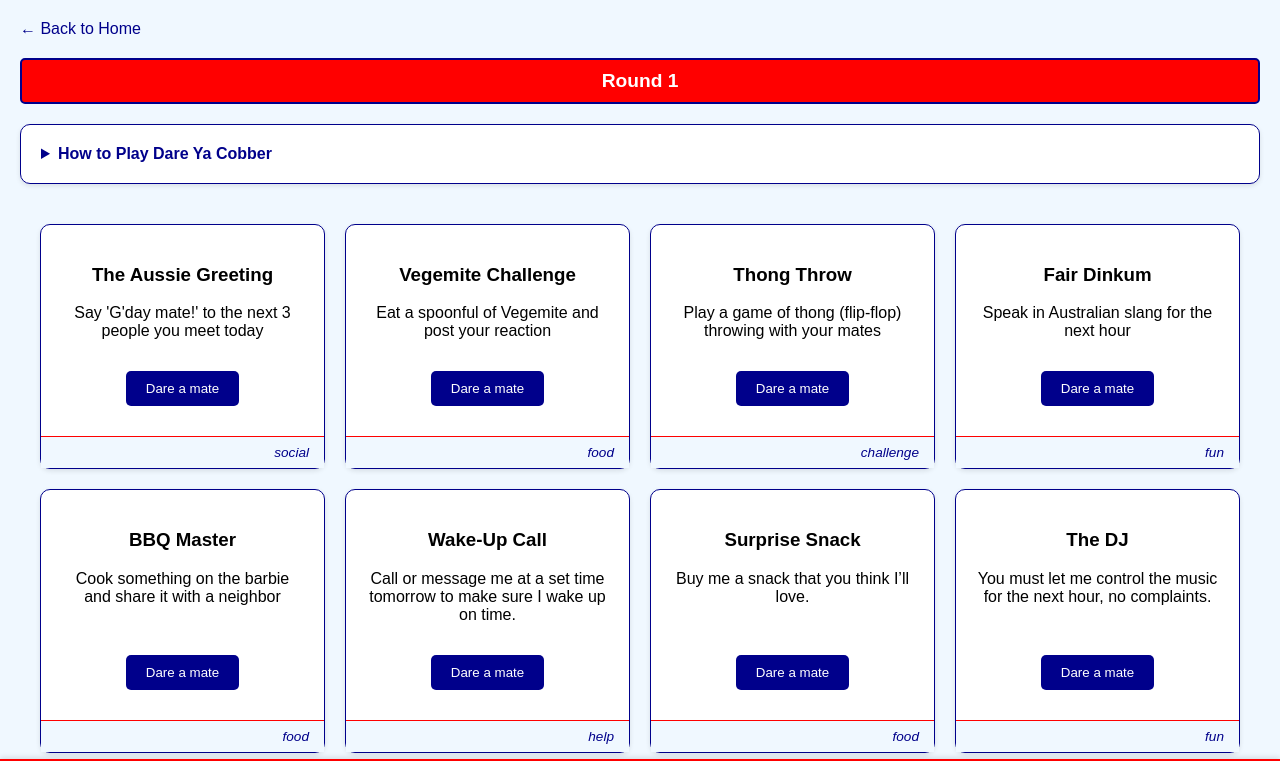
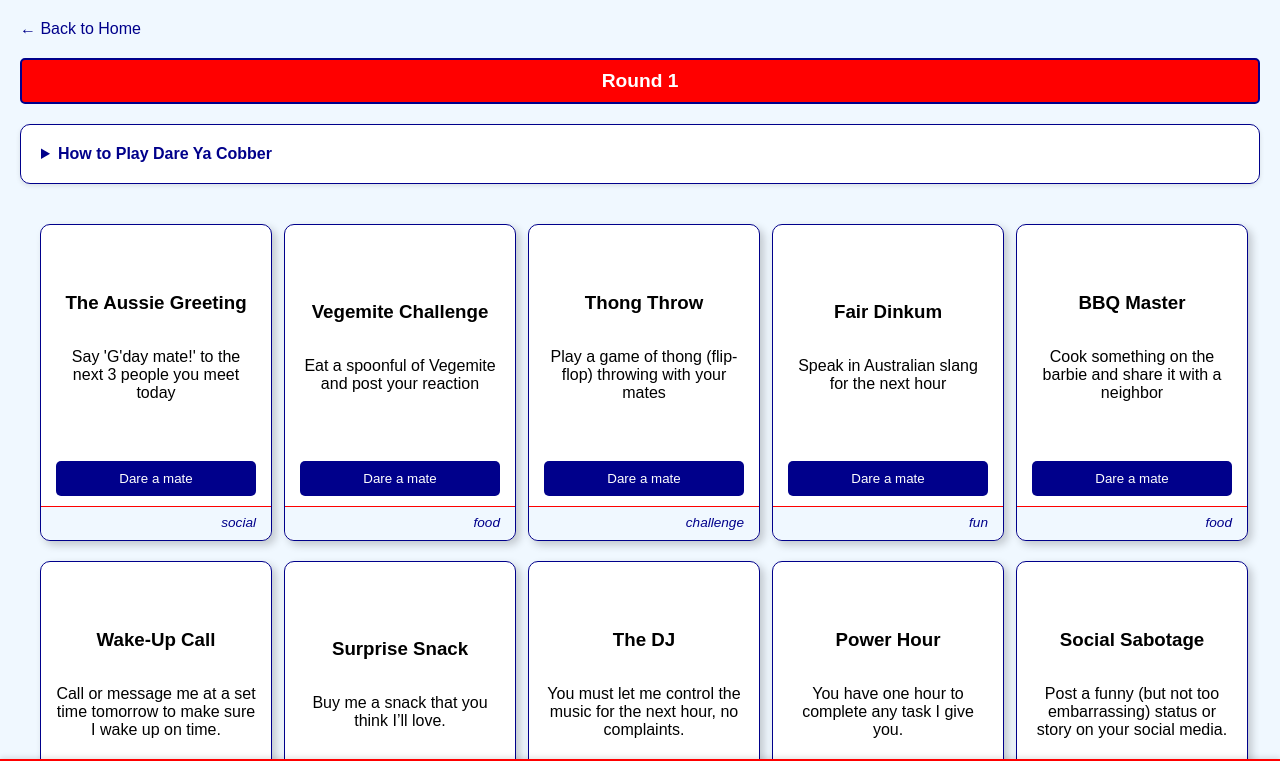
Before and after one commit to gitstua/stu-spa-demos, a plain HTML site: page dare-ya-cobber/dare-ya-cobber.html in a window 1280 px wide. Shown: the top 770 px of the page. Drawn offline with Linux system fonts and the light colour scheme.

Commit message:
Refactor card styles for improved layout and hover effects in dare-ya-cobber.html

```diff
--- a/dare-ya-cobber/dare-ya-cobber.html
+++ b/dare-ya-cobber/dare-ya-cobber.html
@@ -19,24 +19,41 @@
         }
         .cards-container {
             display: grid;
-            grid-template-columns: repeat(auto-fill, minmax(250px, 1fr));
+            grid-template-columns: repeat(auto-fill, minmax(200px, 1fr));
             gap: 20px;
             padding: 20px;
+            margin: 0 auto;
+            max-width: 1200px;
         }
         .card {
             background: white;
-            padding: 20px 20px 0 20px;
+            padding: 15px 15px 0 15px;
             border-radius: 10px;
-            box-shadow: 0 2px 5px rgba(0,0,0,0.1);
+            box-shadow: 4px 4px 8px rgba(0, 0, 0, 0.2);
             text-align: center;
             display: flex;
             flex-direction: column;
             justify-content: space-between;
-            min-height: 200px;
+            min-height: 300px;
+            aspect-ratio: 2.5/3.5;
+            margin: 0 auto;
+            max-width: 200px;
             border: 1px solid #00008B; /* Navy blue border */
+            overflow: hidden;
+        }
+        .card:hover {
+            transform: translateY(-2px);
+            box-shadow: 6px 6px 12px rgba(0, 0, 0, 0.25);
+            transition: all 0.2s ease;
+        }
+        .card > div:first-child {
+            flex-grow: 1;
+            display: flex;
+            flex-direction: column;
+            justify-content: center;
         }
         .card > div:last-child {
-            margin: 0 -20px;
+            margin: 0 -15px;
         }
         .dare-button {
             background: #00008B; /* Navy blue */
@@ -45,7 +62,8 @@
             padding: 10px 20px;
             border-radius: 5px;
             cursor: pointer;
-            margin: 15px 20px;
+            margin: 10px 15px;
+            width: calc(100% - 30px);
             display: inline-block;
         }
         .dare-button:hover {
@@ -66,6 +84,10 @@
             opacity: 0.7;
             background: #f0f0f0;
             border: 1px solid #ccc;
+            box-shadow: 2px 2px 4px rgba(0, 0, 0, 0.1);
+        }
+        .card.used:hover {
+            transform: none;
         }
         .card.used .dare-button {
             display: none;
@@ -75,7 +97,8 @@
             color: white;
             padding: 5px 10px;
             border-radius: 3px;
-            margin: 15px 20px;
+            margin: 10px 15px;
+            width: calc(100% - 30px);
             display: inline-block;
         }
         .instructions {
@@ -115,14 +138,17 @@
         .theme-badge {
             background: #f0f8ff; /* Light blue */
             color: #00008B; /* Navy blue */
-            padding: 8px 15px;
-            margin-top: 15px;
+            padding: 8px 15px 10px;
+            margin-top: auto;
+            margin-bottom: 0;
             display: block;
             font-size: 0.85em;
             font-style: italic;
             border-top: 1px solid #FF0000; /* Red border */
             text-align: right;
             text-transform: lowercase;
+            border-bottom-left-radius: 10px;
+            border-bottom-right-radius: 10px;
         }
         .round-counter {
             background: #FF0000; /* Red */
```
